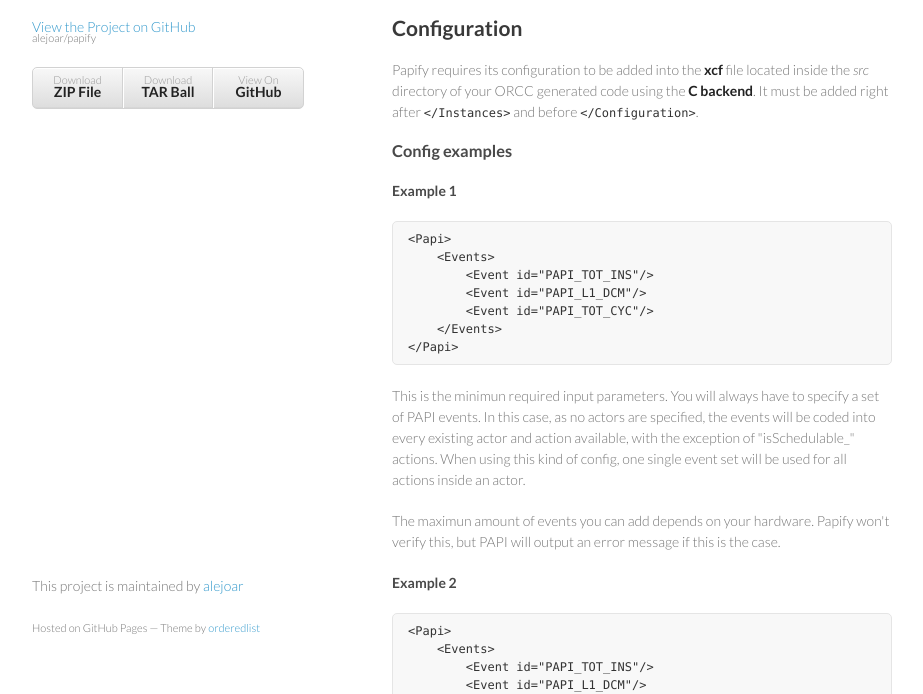
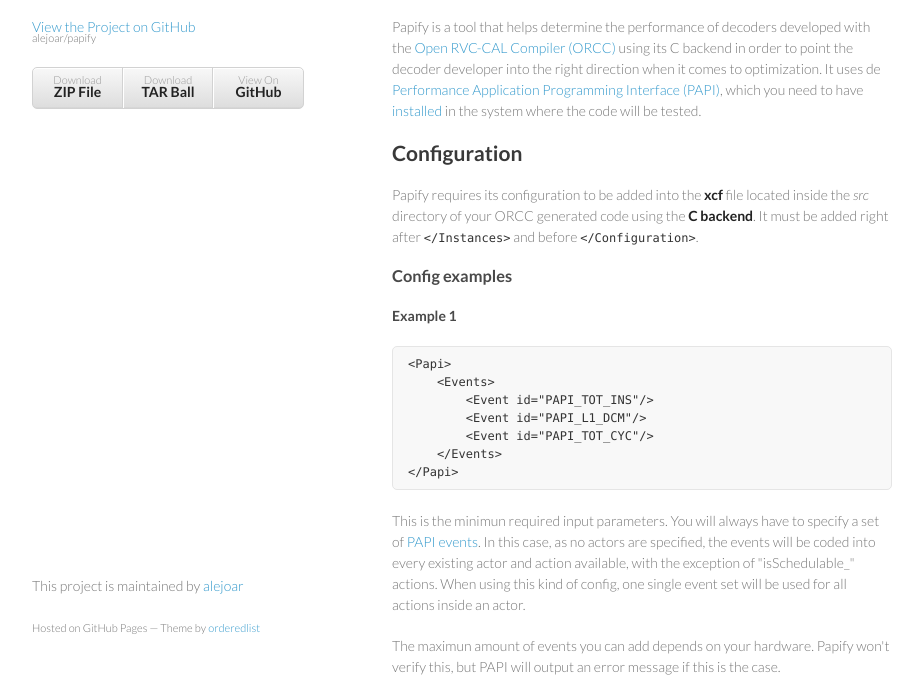
Before and after one commit to Papify/papify, a plain HTML site: page index.html in a window 1280 px wide. Shown: the part 93-787 px from the top of the page, without its empty margins (178-1101 px from the left). Drawn offline with Linux system fonts and the light colour scheme.

```diff
--- a/index.html
+++ b/index.html
@@ -31,6 +31,8 @@
         <h1>
 <a name="papify" class="anchor" href="#papify"><span class="octicon octicon-link"></span></a>Papify</h1>
 
+<p>Papify is a tool that helps determine the performance of decoders developed with the <a href="http://orcc.sourceforge.net/">Open RVC-CAL Compiler (ORCC)</a> using its C backend in order to point the decoder developer into the right direction when it comes to optimization. It uses de <a href="http://icl.cs.utk.edu/papi/">Performance Application Programming Interface (PAPI)</a>, which you need to have <a href="http://icl.cs.utk.edu/projects/papi/presets.html">installed</a> in the system where the code will be tested. </p>
+
 <h2>
 <a name="configuration" class="anchor" href="#configuration"><span class="octicon octicon-link"></span></a>Configuration</h2>
 
@@ -51,7 +53,7 @@
 &lt;/Papi&gt;
 </code></pre>
 
-<p>This is the minimun required input parameters. You will always have to specify a set of PAPI events. In this case, as no actors are specified, the events will be coded into every existing actor and action available, with the exception of "isSchedulable_" actions. When using this kind of config, one single event set will be used for all actions inside an actor.</p>
+<p>This is the minimun required input parameters. You will always have to specify a set of <a href="http://icl.cs.utk.edu/projects/papi/presets.html">PAPI events</a>. In this case, as no actors are specified, the events will be coded into every existing actor and action available, with the exception of "isSchedulable_" actions. When using this kind of config, one single event set will be used for all actions inside an actor.</p>
 
 <p>The maximun amount of events you can add depends on your hardware. Papify won't verify this, but PAPI will output an error message if this is the case.</p>
 
```
Also changed, not shown: params.json (+1 -1 lines).
